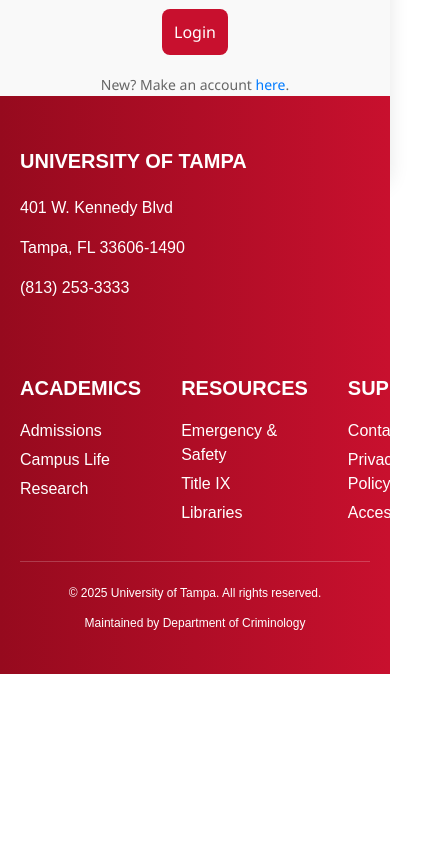
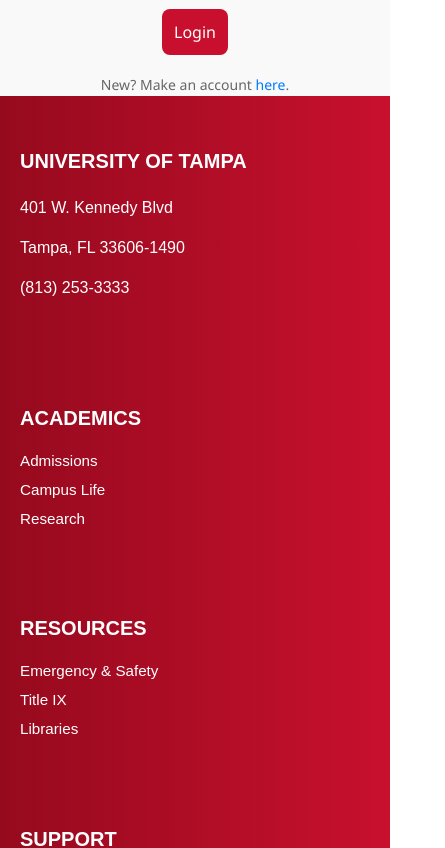
Before and after one commit to MichaelBeehler/CSC230-Project, a React (Vite) app in the folder Frontend/: page /login in a window 390 px wide. Shown: the part 1280-2128 px from the top of the page, 445 px wide, since content can reach past the window. Before the commit the page ends 1954 px from the top, so only its background shows below. Built offline with nearby package versions, Linux system fonts and the light colour scheme; no server answers.

Commit message:
footer fix

```diff
--- a/Frontend/src/components/Footer.css
+++ b/Frontend/src/components/Footer.css
@@ -7,9 +7,12 @@
 
 .footer-container {
   display: flex;
+  align-items: flex-start;  /* Align top edges */
   justify-content: space-between;
+  gap: 60px;  /* Creates buffer between left and right */
   flex-wrap: wrap;
 }
+
 
 .footer-left h3 {
   font-size: 20px;
@@ -25,9 +28,10 @@
 
 .footer-links {
   display: grid;
-  grid-template-columns: repeat(3, 1fr);  /* Equal spacing */
+  grid-template-columns: repeat(3, 1fr);
   gap: 40px;
   flex: 1;
+  min-width: 500px; /* helps keep columns from collapsing */
 }
 
 
@@ -50,6 +54,7 @@
 
 .footer-links ul li a {
   color: white;
+  font-size: 0.95rem;
   text-decoration: none;
 }
 
@@ -64,3 +69,15 @@
   padding-top: 10px;
   font-size: 12px;
 }
+
+@media (max-width: 768px) {
+  .footer-container {
+    flex-direction: column;
+    gap: 30px;
+  }
+
+  .footer-links {
+    grid-template-columns: 1fr;
+    min-width: unset;
+  }
+}
```
